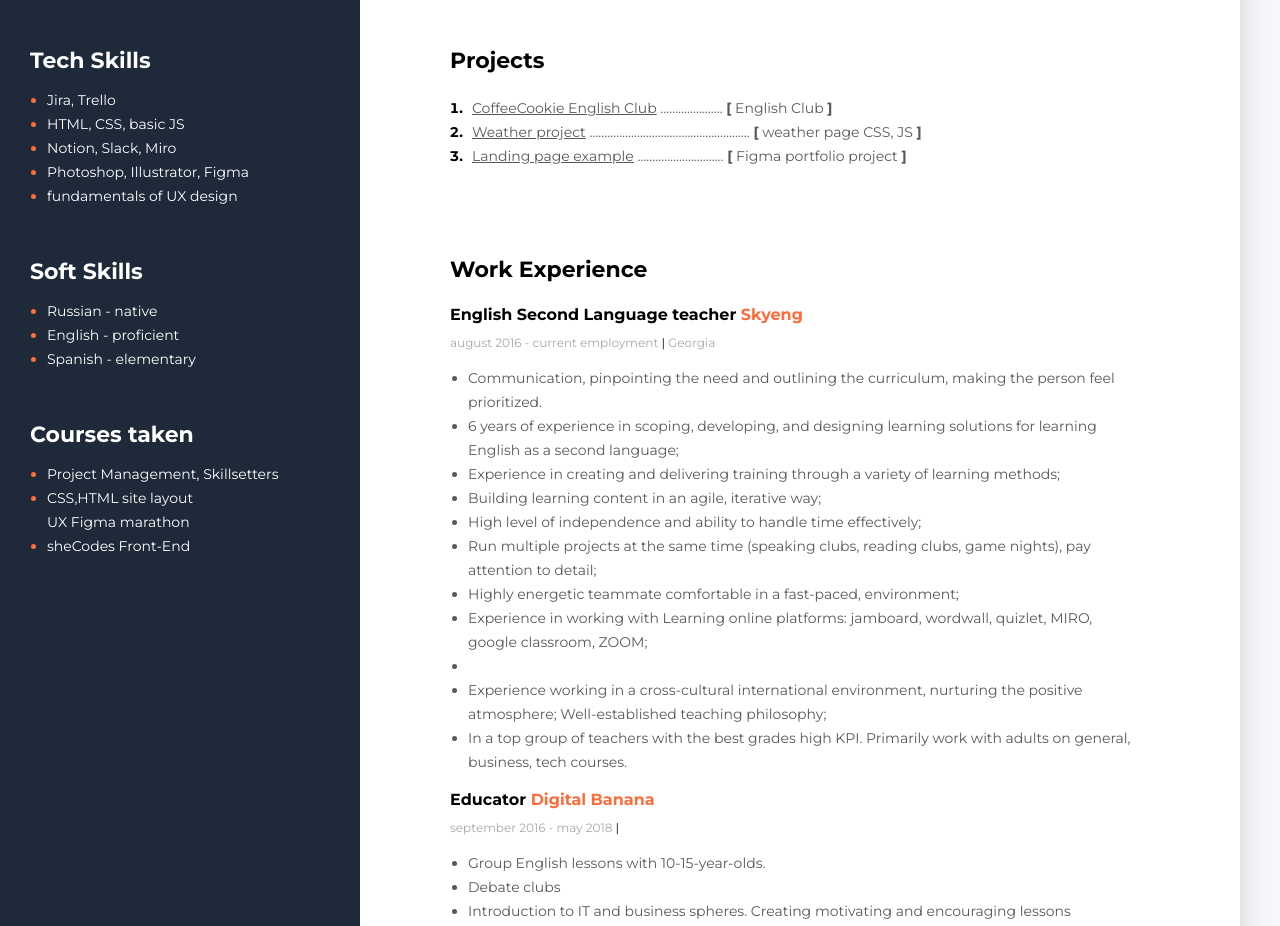
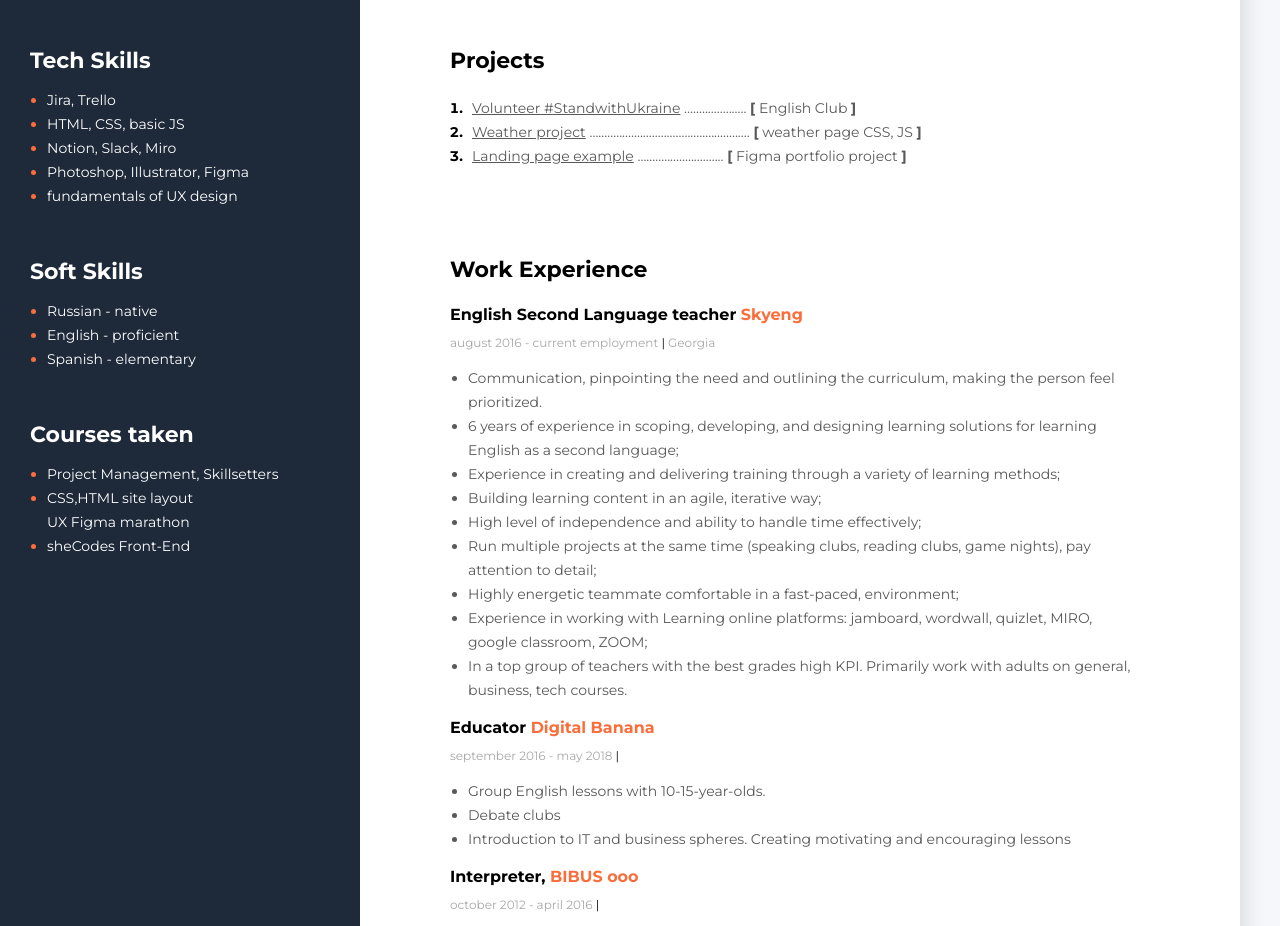
Before and after one commit to pr-maryanarty/CV, a plain HTML site: page index.html in a window 1280 px wide. Shown: the part 500-1426 px from the top of the page. Drawn offline with Linux system fonts and the light colour scheme.

Commit message:
volunteer

```diff
--- a/index.html
+++ b/index.html
@@ -42,10 +42,10 @@
             <li class="projects-item">
               <span class="my-projects-text">
                 <a
-                  href="https://vk.com/coffeecookiesenglishclub"
+                  href="https://github.com/pr-maryanarty/CV/files/9288413/certificate_6200828057219805_en.pdf"
                   class="my-projects-link"
                 >
-                  CoffeeCookie English Club</a
+                  Volunteer #StandwithUkraine</a
                 >
                 .....................
                 <span class="my-projects-bracket"> [</span> English Club
@@ -106,9 +106,6 @@ pay attention to detail;</li>
 <li class="experience-duty">Highly energetic teammate comfortable in a fast-paced, environment;</li>
 <li class="experience-duty">Experience in working with Learning online platforms: jamboard, wordwall, quizlet,
 MIRO, google classroom, ZOOM;</li>
-<li class="experience-duty"><li class="experience-duty">Experience working in a cross-cultural international environment, nurturing the positive
-atmosphere;
-Well-established teaching philosophy;</li>
 <li class="experience-duty">In a top group of teachers with the best grades high KPI. Primarily work with
 adults on general, business, tech courses.</li>
             </ul>
```
